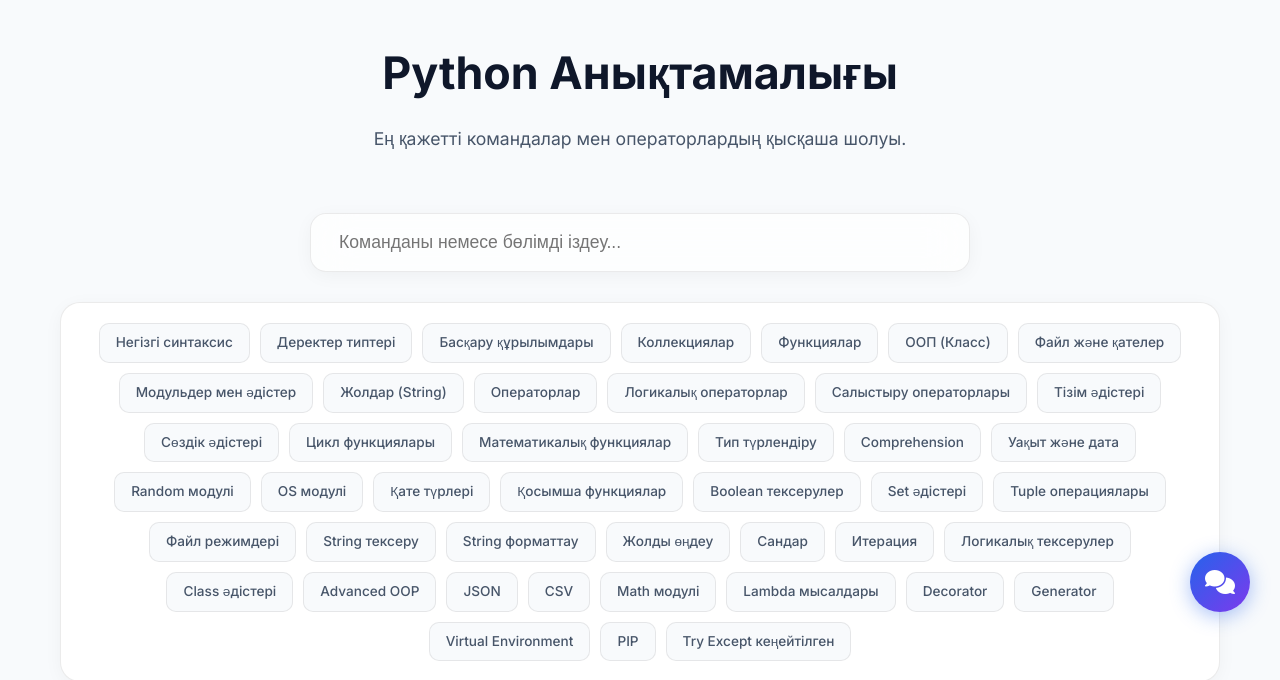
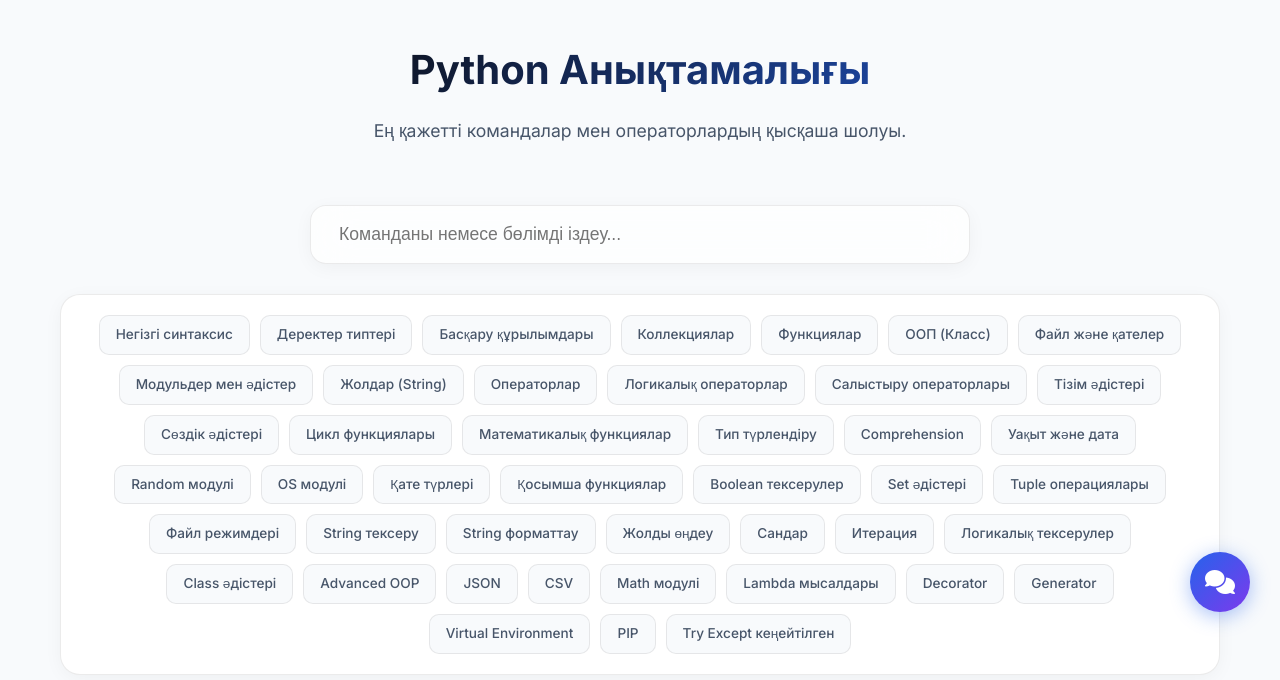
Before and after one commit to Ernur04/AI-Driven-Feedback, a plain HTML site: page frontend/pages/reference.html in a window 1280 px wide. Shown: the part 158-838 px from the top of the page. Drawn offline with Linux system fonts and the light colour scheme.

Commit message:
✨ Улучшены стили заголовков на странице справочника (reference.css)

```diff
--- a/frontend/css/reference.css
+++ b/frontend/css/reference.css
@@ -88,20 +88,28 @@
 /* -------------------------------------------------------------------------
    Header
    ------------------------------------------------------------------------- */
+
 .reference-header {
     text-align: center;
     margin-bottom: 60px;
 }
 
 .reference-title {
-    font-size: 2.8rem;
+    font-size: clamp(1.8rem, 4vw, 2.5rem);
     font-weight: 800;
     margin-bottom: 15px;
+    background: linear-gradient(135deg, var(--text-primary) 30%, var(--accent) 100%);
+    -webkit-background-clip: text;
+    background-clip: text;
+    -webkit-text-fill-color: transparent;
 }
 
 .reference-subtitle {
     color: var(--text-secondary);
     font-size: 1.1rem;
+    max-width: 700px;
+    margin: 0 auto;
+    line-height: 1.6;
 }
 
 /* -------------------------------------------------------------------------
```
